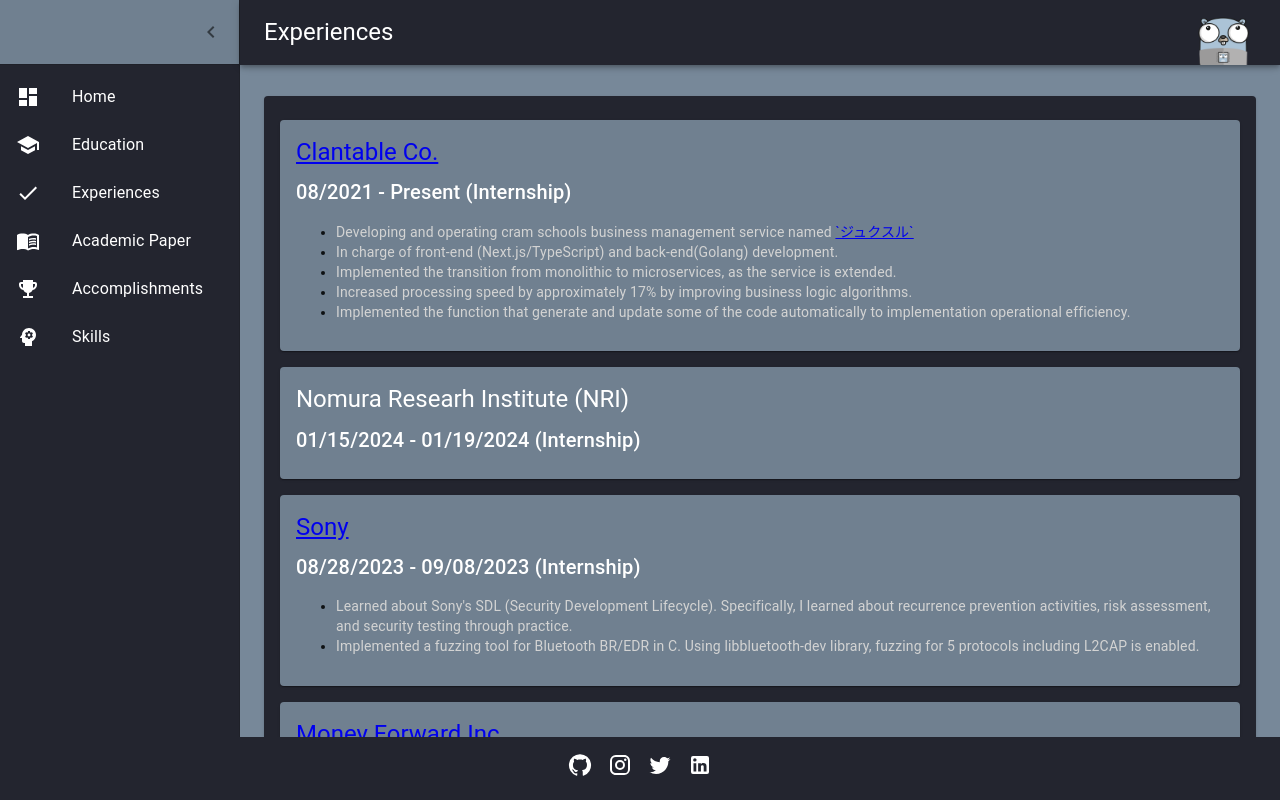
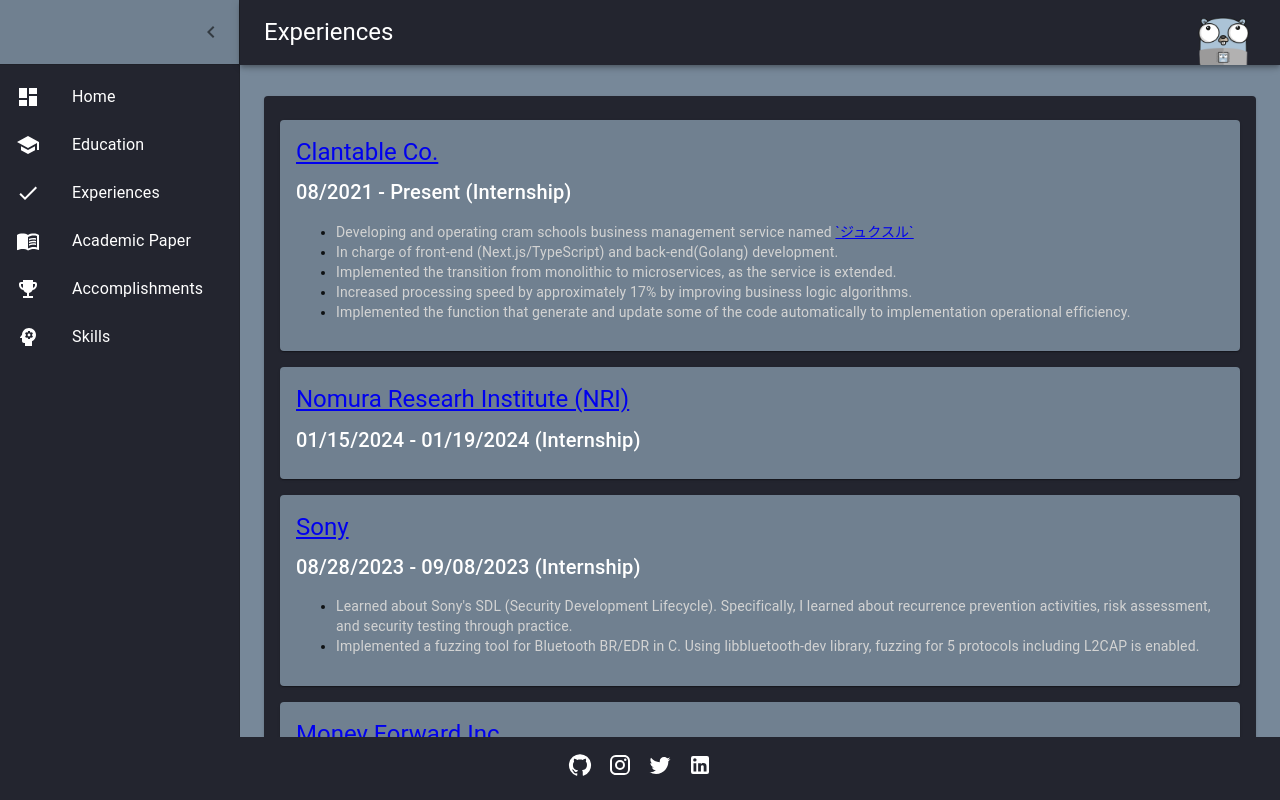
Before and after one commit to trapedev/trapedev.github.io, a React (Create React App) app in the folder app/: page /#/experiences in a window 1280 px wide. Built offline with nearby package versions, Linux system fonts and the light colour scheme.

Commit message:
commit all changes

```diff
--- a/app/src/pages/experiences.tsx
+++ b/app/src/pages/experiences.tsx
@@ -39,31 +39,29 @@
             />
           </SingleCardItem>
           <SingleCardItem>
-            <Title title={"Nomura Researh Institute (NRI)"}/>
-            <SubTitle
-              title={"01/15/2024 - 01/19/2024 (Internship)"}
+            <Title
+              title={"Nomura Researh Institute (NRI)"}
+              hyperLink="https://www.nri.com/en"
             />
+            <SubTitle title={"01/15/2024 - 01/19/2024 (Internship)"} />
+            {/* <BulletPointsList items={[""]} /> */}
           </SingleCardItem>
           <SingleCardItem>
             <Title title={"Sony"} hyperLink="https://www.sony.com/en/" />
-            <SubTitle
-              title={"08/28/2023 - 09/08/2023 (Internship)"}
+            <SubTitle title={"08/28/2023 - 09/08/2023 (Internship)"} />
+            <BulletPointsList
+              items={[
+                "Learned about Sony's SDL (Security Development Lifecycle). Specifically, I learned about recurrence prevention activities, risk assessment, and security testing through practice.",
+                "Implemented a fuzzing tool for Bluetooth BR/EDR in C. Using libbluetooth-dev library, fuzzing for 5 protocols including L2CAP is enabled.",
+              ]}
             />
-	    <BulletPointsList
-              items={[
-		"Learned about Sony's SDL (Security Development Lifecycle). Specifically, I learned about recurrence prevention activities, risk assessment, and security testing through practice.",
-		"Implemented a fuzzing tool for Bluetooth BR/EDR in C. Using libbluetooth-dev library, fuzzing for 5 protocols including L2CAP is enabled.",
-	      ]}
-	    />
           </SingleCardItem>
           <SingleCardItem>
             <Title
               title={"Money Forward Inc."}
               hyperLink="https://corp.moneyforward.com/en/"
             />
-            <SubTitle
-              title={"08/01/2023 - 08/16/2023 (Internship)"}
-            />
+            <SubTitle title={"08/01/2023 - 08/16/2023 (Internship)"} />
             <BulletPointsList
               items={[
                 "Implemented a receipt parser for a mail order service that is actually in operation in Golang.",
```
Also changed, not shown: app/src/pages/academicPaper.tsx (+11 -3 lines), 7 other files (tests, documents, lock files or other folders).
